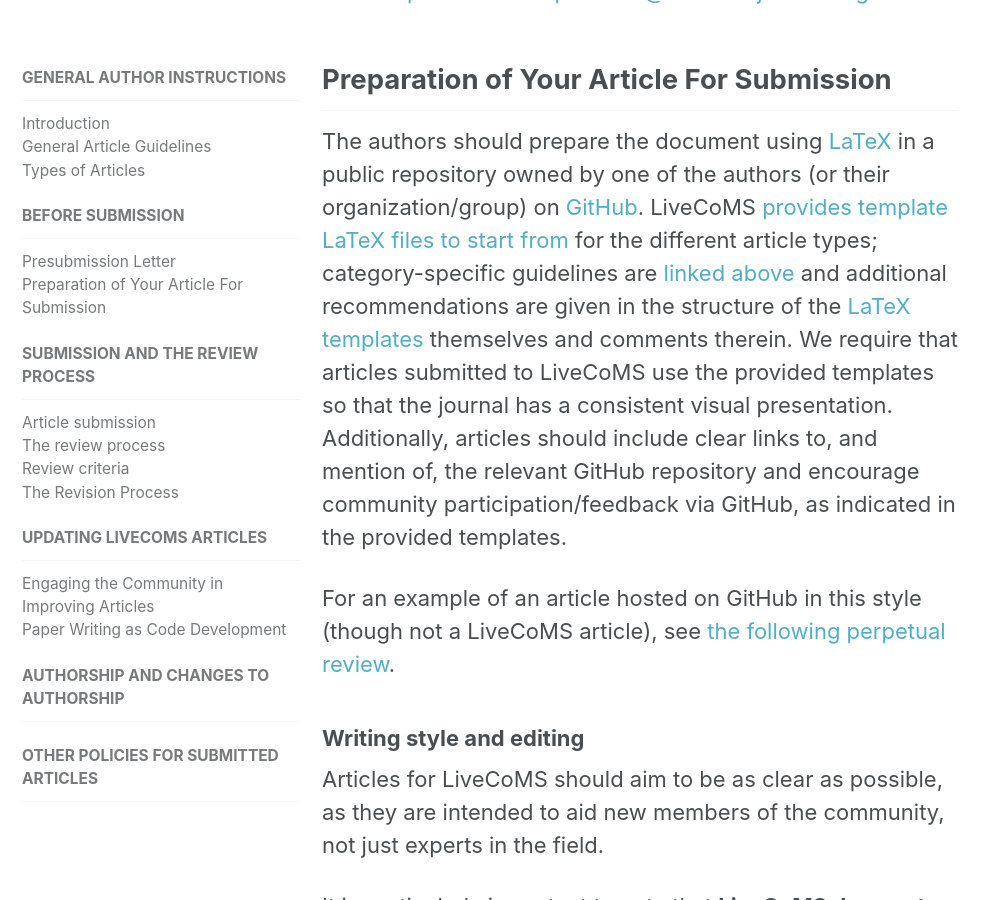
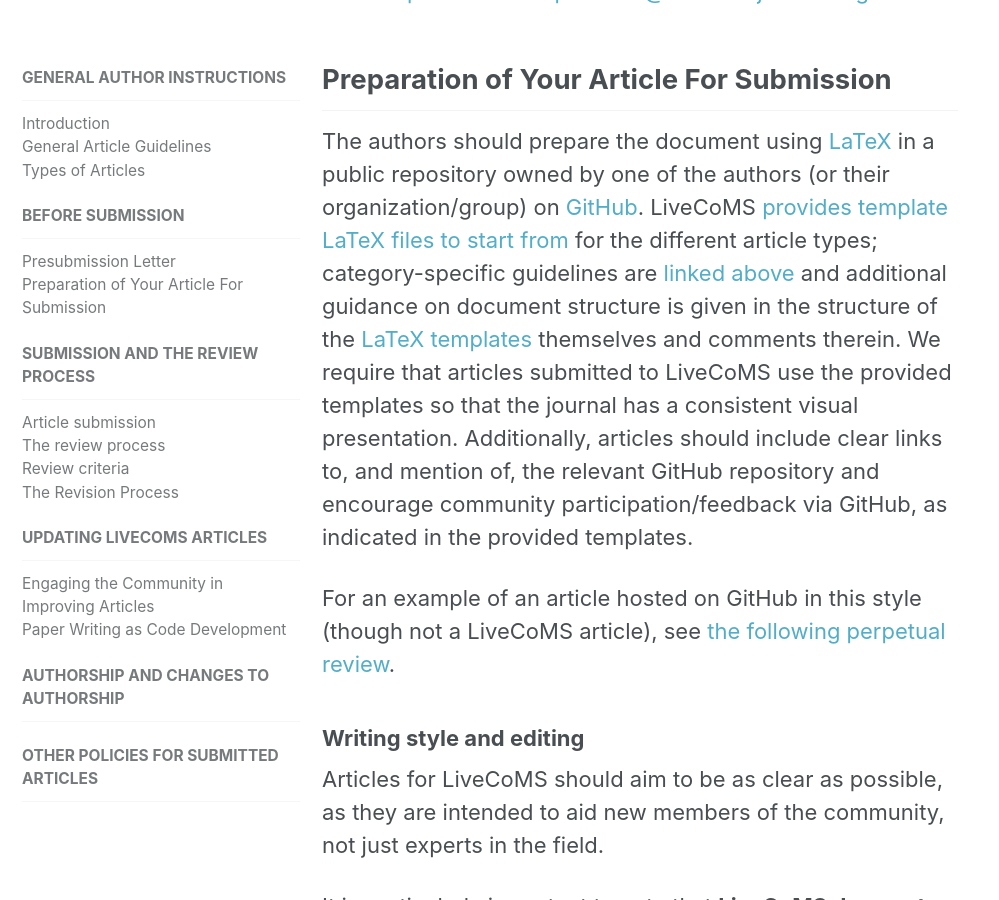
Before and after one commit to livecomsjournal/livecomsjournal.github.io, a Jekyll site: the page built from _author_instructions/01_policies.md, in a window 1280 px wide and 900 px high, scrolled down 3009 px. Shown: the whole window, without its empty margins (0-999 px from the left). Built offline with Jekyll 4.4.1, drawn with Linux system fonts in a browser that asks for light colours.

Commit message:
Forgot to save a change to this; adds clarity on where format instructions provided.

```diff
--- a/_author_instructions/01_policies.md
+++ b/_author_instructions/01_policies.md
@@ -62,7 +62,7 @@
 The authors should prepare the document using
 [LaTeX](https://www.latex-project.org/) in a public repository owned
 by one of the authors (or their organization/group) on [GitHub](https://www.github.com).
-LiveCoMS [provides template LaTeX files to start from](https://github.com/livecomsjournal/article_templates) for the different article types; category-specific guidelines are [linked above](https://livecomsjournal.github.io/authors/policies/#types-of-articles) and additional recommendations are given in the structure of the [LaTeX templates](https://github.com/livecomsjournal/article_templates) themselves and comments therein.
+LiveCoMS [provides template LaTeX files to start from](https://github.com/livecomsjournal/article_templates) for the different article types; category-specific guidelines are [linked above](https://livecomsjournal.github.io/authors/policies/#types-of-articles) and additional guidance on document structure is given in the structure of the [LaTeX templates](https://github.com/livecomsjournal/article_templates) themselves and comments therein.
 We require that articles submitted to LiveCoMS use the provided templates so that the journal has a consistent visual presentation.
 Additionally, articles should include clear links to, and mention of, the relevant GitHub repository and encourage community participation/feedback via GitHub, as indicated in the provided templates.
 
```
